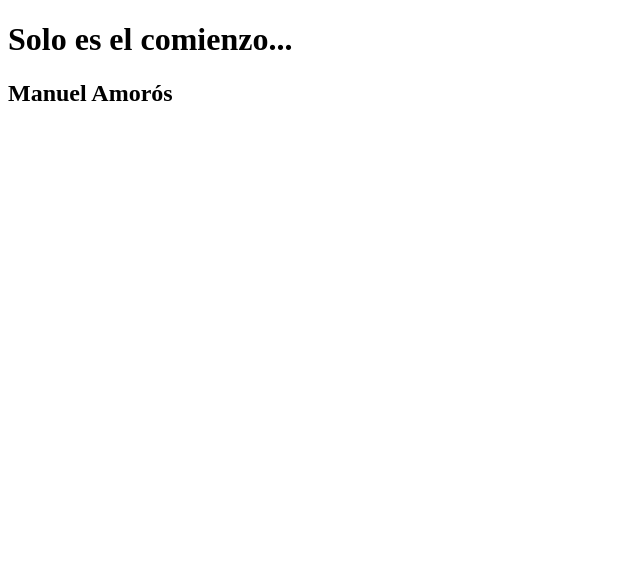
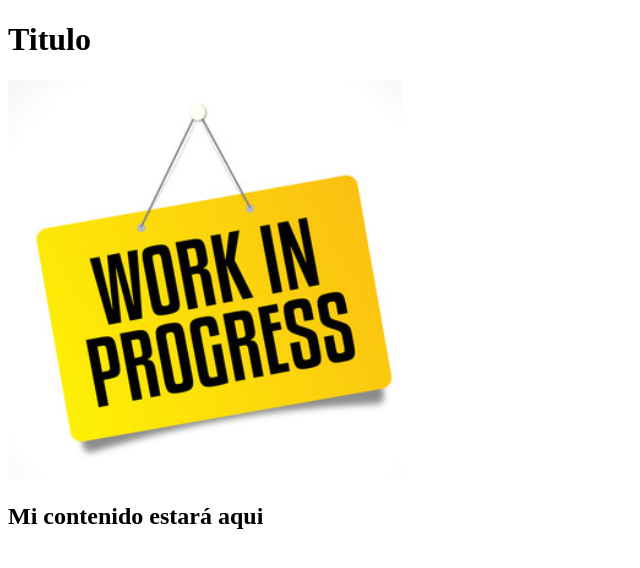
Before and after one commit to LegionarioDC/Proyecto_Desarrollo, a plain HTML site: page index.html in a window 1280 px wide. Shown: the whole page, without its empty margins (0-640 px from the left). Drawn offline with Linux system fonts and the light colour scheme.

Commit message:
"Added Image and sections to add onto basic structure"

```diff
--- a/index.html
+++ b/index.html
@@ -4,10 +4,13 @@
   <meta charset="UTF-8"> <!-- Definimos la codificación -->
   <meta name="viewport" content="width=device-width, initial-scale=1.0" /> <!-- Para que se vea bien en móviles -->
   <href="styles.css" rel="stylesheet" /> <!-- Enlazamos el CSS -->
-  <title>Star Wars</title> <!-- título de la página -->
+  <title>TBD</title> <!-- título de la página desde el Navegador-->
 </head>
 <body>
-  <h1>Solo es el comienzo...</h1>
-  <h2>Manuel Amorós</h2>
+  <h1>Titulo</h1>
+  <img src="images/Work_in_progress2.png" alt="Work in progress sign">
+  <section>
+  <h2>Mi contenido estará aqui</h2>
+  </section>
 </body>
 </html>
```
